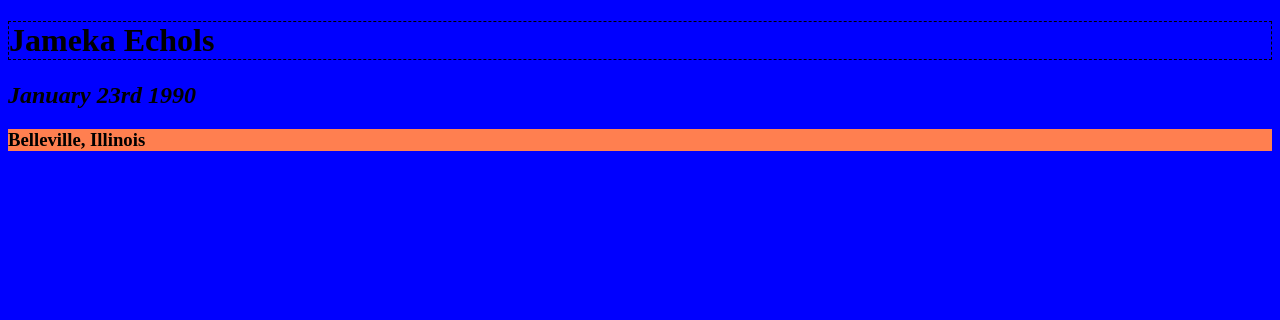
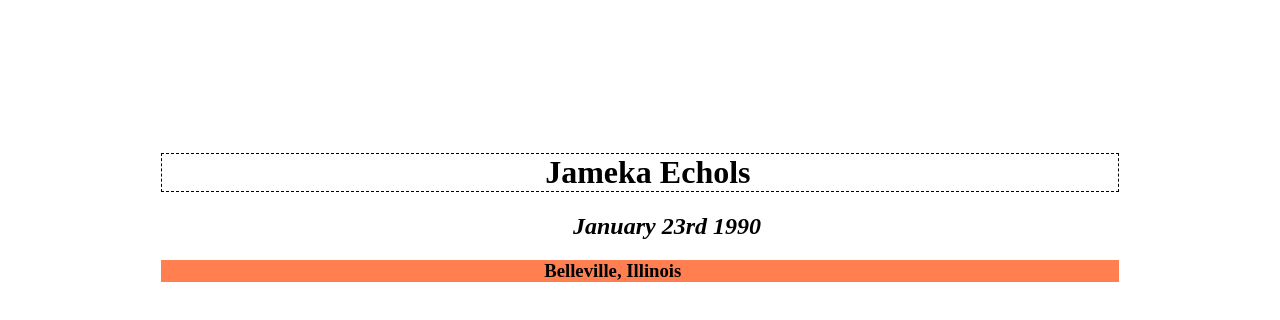
Before and after one commit to jameka23/le-about-me, a plain HTML site: page index.html in a window 1280 px wide. Drawn offline with Linux system fonts and the light colour scheme.

Commit message:
Added more padding to .name, .birthplace, and .birthdate classes

```diff
--- a/main.css
+++ b/main.css
@@ -5,22 +5,28 @@ Your place of birth should have a background color of #FF7F50.
 4. Push this application to a new repo named "le-about-me".
 */
 
-body {
+/* body {
     background-color: blue;
-}
+} */
 
 .about-me {
-
+    margin: 153px;
 }
 
 .name {
     border: 1px black dashed;
+    padding-left: 40%;
+    padding-right: 37%;
 }
 
 .birthplace {
     background-color: #FF7F50;
+    padding-left: 40%;
+    padding-right: 37%;
 }
 
 .birthdate {
     font-style: italic;
+    padding-left: 43%;
+    padding-right: 37%;
 }
```
